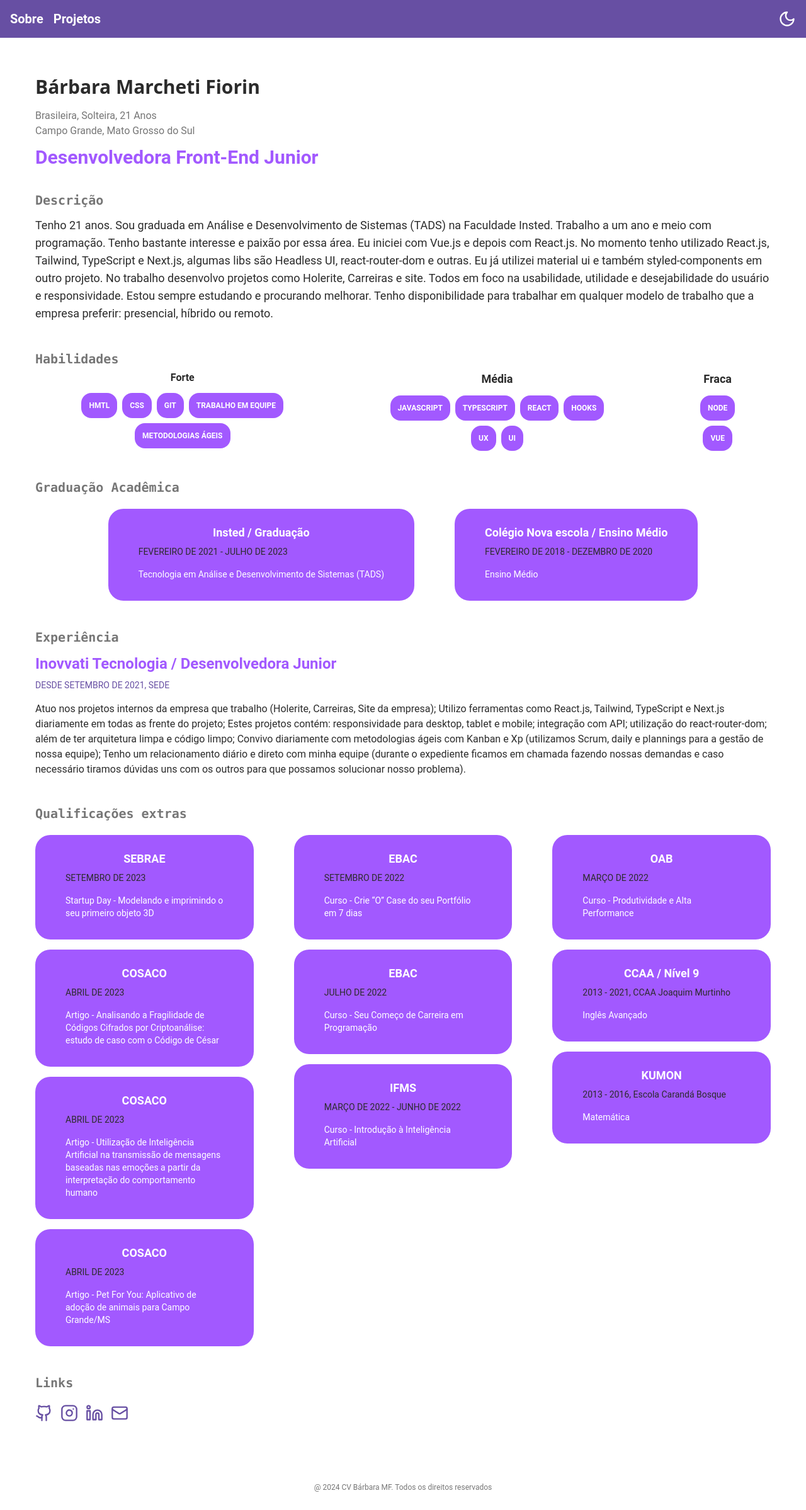
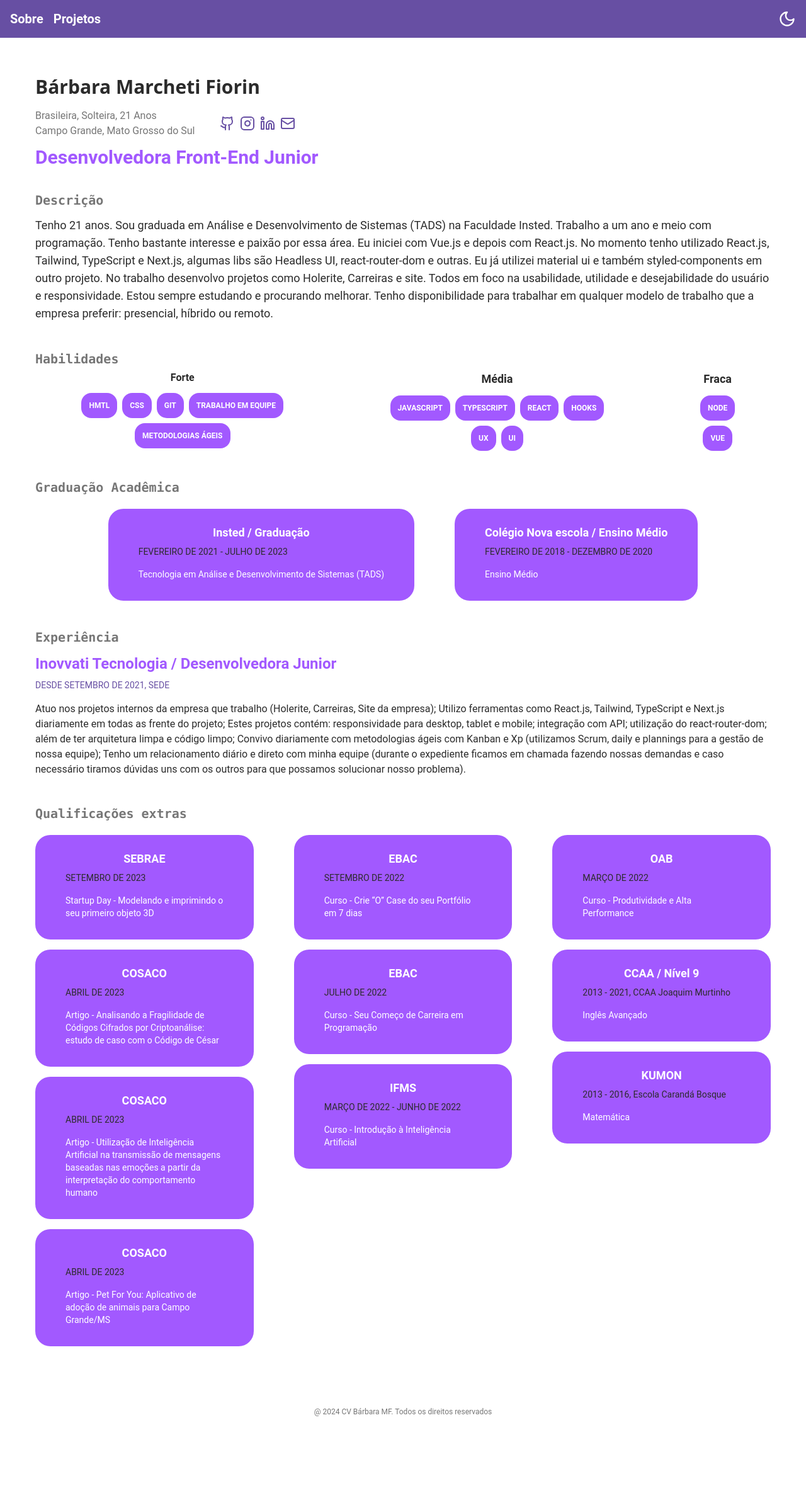
Before and after one commit to bamarcheti/my-resume, a React (Create React App) app: page / in a window 1280 px wide. Shown: the whole page at 63% size. After the commit the page ends 2278 px from the top, so only its background shows below. Built offline with nearby package versions, Linux system fonts and the light colour scheme.

Commit message:
feat: Adicionando links ao header

```diff
--- a/src/modules/About/components/Header.tsx
+++ b/src/modules/About/components/Header.tsx
@@ -1,12 +1,16 @@
 import Title from '../../../components/Title';
+import Links from './Links';
 
 const Header = () => {
   return (
     <div className="flex flex-col justify-between">
       <Title title="Bárbara Marcheti Fiorin" />
-      <div className="flex flex-col sm:py-3">
-        <p className="font-normal text-base text-textB">Brasileira, Solteira, 21 Anos</p>
-        <p className="font-normal text-base text-textB">Campo Grande, Mato Grosso do Sul</p>
+      <div className="flex items-center gap-10">
+        <div className="flex flex-col sm:py-3">
+          <p className="font-normal text-base text-textB">Brasileira, Solteira, 21 Anos</p>
+          <p className="font-normal text-base text-textB">Campo Grande, Mato Grosso do Sul</p>
+        </div>
+        <Links />
       </div>
       <p className="font-semibold text-3xl capitalize text-secondary transition ease-in-out hover:translate-x-4 hover:scale-105">
         Desenvolvedora Front-end Junior
--- a/src/modules/About/components/Links.tsx
+++ b/src/modules/About/components/Links.tsx
@@ -1,27 +1,26 @@
 import { Github, Instagram, Linkedin, Mail } from 'lucide-react';
-import Subtitle from '../../../components/Subtitle';
 
 const Links = () => {
   const iconStyle =
-    'text-whitePrimary dark:text-secondary w-7 h-7 transition ease-in-out hover:opacity-80 hover:-translate-1 hover:scale-110';
+    'text-whitePrimary dark:text-secondary w-6 h-6 transition ease-in-out hover:opacity-80 hover:-translate-1 hover:scale-110';
 
   return (
-    <div className="flex flex-col">
-      <Subtitle subtitle="Links" />
-      <div className="flex flex-row sm:flex-row gap-3 justify-start sm:pt-4 pt-0">
-        <a href="http://bamarcheti.github.io/Portfolio/">
+    <div className="flex flex-row gap-2">
+      <a href="https://github.com/Bamarcheti" title="Bamarcheti">
         <Github className={iconStyle} />
       </a>
-        <a href="https://www.instagram.com/ba_marcheti/">
+      <a href="https://www.instagram.com/ba_marcheti/" title="ba_marcheti">
         <Instagram className={iconStyle} />
       </a>
-        <a href="https://www.linkedin.com/in/barbara-marcheti-fiorin/">
+      <a
+        href="https://www.linkedin.com/in/barbara-marcheti-fiorin/"
+        title="barbara-marcheti-fiorin"
+      >
         <Linkedin className={iconStyle} />
       </a>
-        <a href="mailto:bmarchetifiorin@gmail.com">
+      <a href="mailto:bmarchetifiorin@gmail.com" title="bmarchetifiorin@gmail.com">
         <Mail className={iconStyle} />
       </a>
-      </div>
     </div>
   );
 };
--- a/src/modules/About/index.tsx
+++ b/src/modules/About/index.tsx
@@ -3,7 +3,6 @@ import Description from './components/Description';
 import Experience from './components/Experience/index';
 import ExtraQualifications from './components/ExtraQualifications';
 import Header from './components/Header';
-import Links from './components/Links';
 import Skills from './components/Skills/index';
 
 const About = () => {
@@ -16,7 +15,6 @@ const About = () => {
         <AcademicGraduation />
         <Experience />
         <ExtraQualifications />
-        <Links />
       </div>
     </div>
   );
```
Lines whose indentation alone changed are shown as unchanged.
